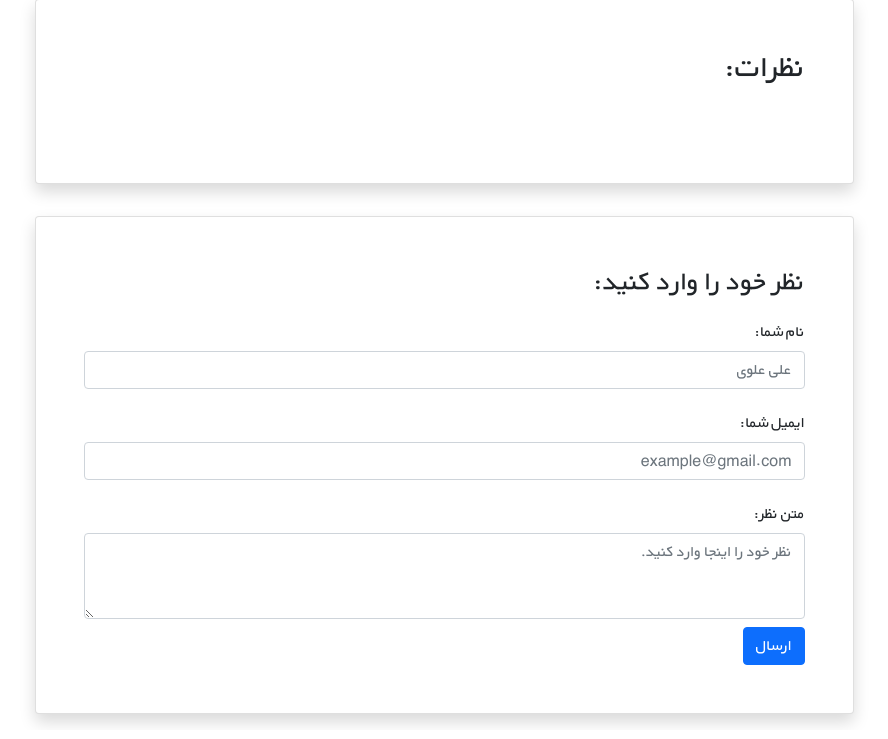
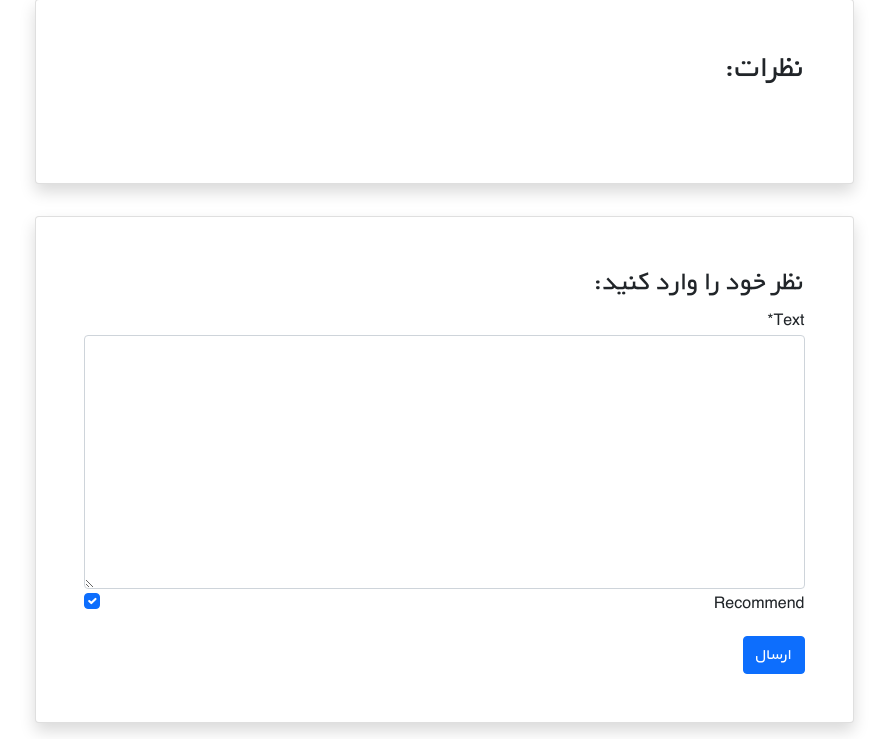
Before and after one commit to soorena62/django_course_bookstore, a Django app: page /books/1/ in a window 1280 px wide. Shown: the part 2399-3138 px from the top of the page, without its empty margins (196-1084 px from the left). Run offline with Django 4.2, Linux system fonts and the light colour scheme; data comes from the database, SQL or seed files in the repository; both versions use the stored data as it was after the commit; some libraries are stand-ins or nearby versions.

Commit message:
add comment form to book detail view

```diff
--- a/books/admin.py
+++ b/books/admin.py
@@ -5,7 +5,7 @@ from .models import Book, Comment
 
 @admin.register(Comment)
 class CommentAdmin(admin.ModelAdmin):
-    list_display = ('user', 'book', 'text', 'datetime_created',)
+    list_display = ('user', 'book', 'text', 'datetime_created', 'recommend', 'is_active',)
 
 
 admin.site.register(Book)
--- a/books/forms.py
+++ b/books/forms.py
@@ -0,0 +1,8 @@
+from django import forms
+from .models import Comment
+
+
+class CommentForm(forms.ModelForm):
+    class Meta:
+        model = Comment
+        fields = ('text', 'recommend')
--- a/books/models.py
+++ b/books/models.py
@@ -21,6 +21,8 @@ class Comment(models.Model):
     user = models.ForeignKey(get_user_model(), on_delete=models.CASCADE)
     book = models.ForeignKey(Book, on_delete=models.CASCADE, related_name='comments')
     text = models.TextField()
+    is_active = models.BooleanField(default=True)
+    recommend = models.BooleanField(default=True)
     datetime_created = models.DateTimeField(auto_now_add=True)
 
     def __str__(self):
--- a/books/templates/books/book_detail.html
+++ b/books/templates/books/book_detail.html
@@ -1,4 +1,6 @@
 {% extends '_base.html' %}
+
+{% load crispy_forms_tags %}
 
 {% block page_title %}جزییات کتاب {{ book.title }} {% endblock page_title %}
 
@@ -41,10 +43,17 @@
                     <div class="card shadow my-3 p-5 w-sm-75 w-100">
                         <h2 class="mb-5">نظرات:</h2>
                         {% for comment in comments %}
+                            {% if comment.is_active %}
                             <div class="border-bottom mb-3">
                                 <h5 class="mb-3">{{ comment.user.username }}</h5>
+                                {% if comment.recommend %}
+                                <p>این کتاب را توصیه میکنم</p>
+                                {% else %}
+                                <p>این کتاب را توصیه نمیکنم</p>
+                                {% endif %}
                                 <p>{{ comment.text|linebreaks }}</p>
                             </div>
+                            {% endif %}
                         {% endfor comment in comments %}
                     </div>
                 </div>
@@ -53,20 +62,9 @@
                     <div class="card shadow my-3 p-5 w-sm-75 w-100">
                         <h3>نظر خود را وارد کنید:</h3>
                         <form method="POST">
-                            <div class="form-group py-2">
-                                <label class="py-1" for="author_name">نام شما:</label>
-                                <input type="text" class="form-control" placeholder="علی علوی" name="author_name">
-                            </div>
-                            <div class="form-group py-2">
-                                <label class="py-1" for="email">ایمیل شما:</label>
-                                <input type="email" class="form-control" placeholder="example@gmail.com" name="email">
-                            </div>
-                            <div class="form-group py-2">
-                                <label class="py-1" for="comment_text">متن نظر:</label>
-                                <textarea class="form-control" name="text" rows="3"
-                                          placeholder="نظر خود را اینجا وارد کنید."></textarea>
-                            </div>
-                            <button type="submit" class="btn btn-primary">ارسال</button>
+                            {% csrf_token %}
+                            {{ comment_form|crispy }}
+                            <button type="submit" class="btn btn-primary mt-3">ارسال</button>
                         </form>
                     </div>
                 </div>
--- a/books/views.py
+++ b/books/views.py
@@ -2,7 +2,7 @@ from django.views import generic
 from django.urls import reverse_lazy
 from django.shortcuts import get_object_or_404, render
 from .models import Book
-
+from .forms import CommentForm
 
 # Create your views here:
 
@@ -20,7 +20,19 @@ class BookListView(generic.ListView):
 def book_detail_view(request, pk):
     book = get_object_or_404(Book, pk=pk)
     book_comment = book.comments.all()
-    return render(request, 'books/book_detail.html', {'book': book, 'comments': book_comment})
+
+    if request.method == 'POST':
+        comment_form = CommentForm(request.POST)
+        if comment_form.is_valid():
+            new_comment = comment_form.save(commit=False)
+            new_comment.book = book
+            new_comment.user = request.user
+            new_comment.save()
+            comment_form = CommentForm()
+
+    else:
+        comment_form = CommentForm()
+    return render(request, 'books/book_detail.html', {'book': book, 'comments': book_comment, 'comment_form': comment_form,})
 
 
 class BookCreateView(generic.CreateView):
```
Also changed, not shown: books/migrations/0005_comment_is_active_comment_recommend.py (added), db.sqlite3.
